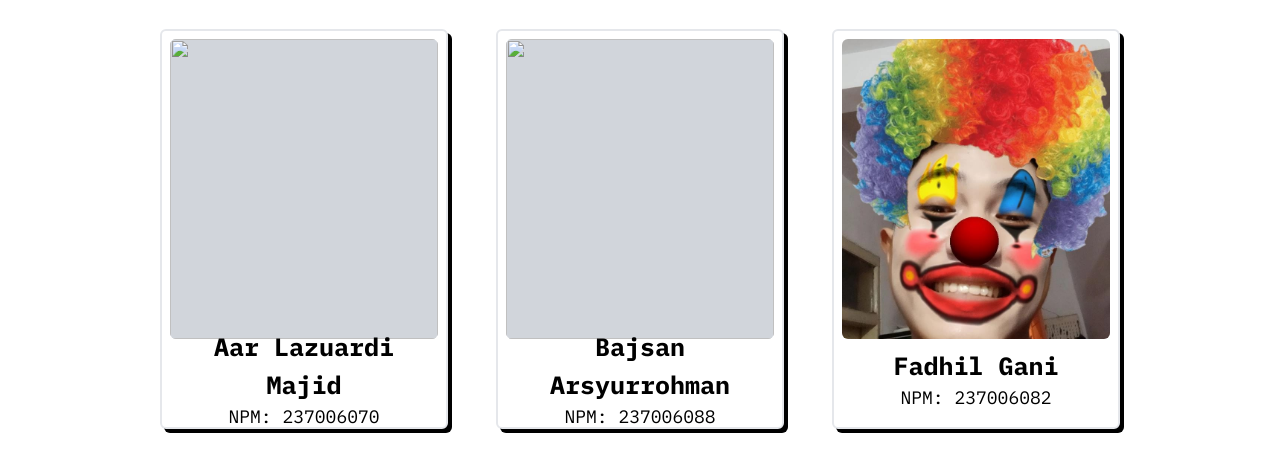
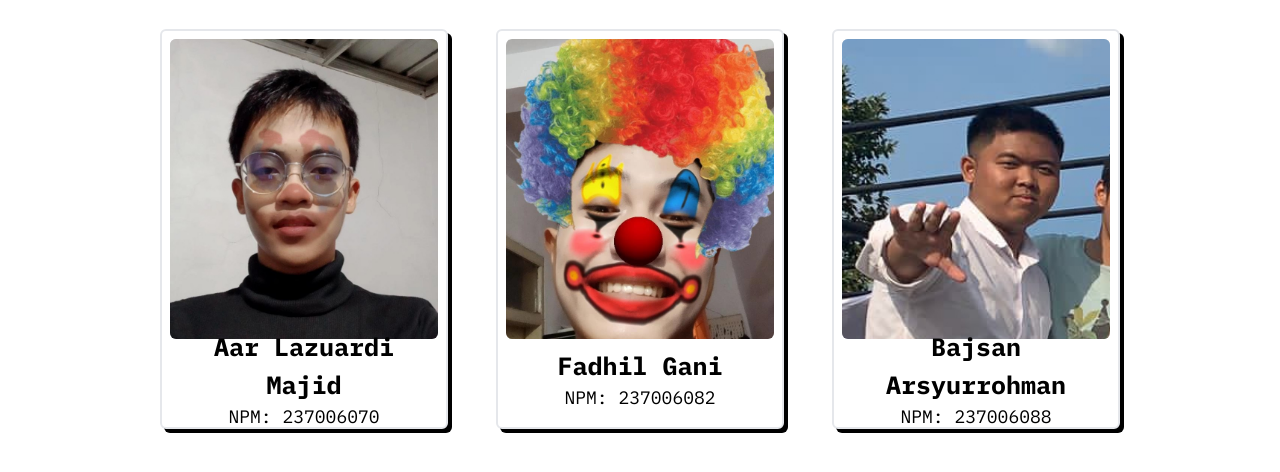
Before and after one commit to padiil/CalcuLearn, a website: page public/html/about-page.html in a window 1280 px wide. Shown: the part 128-600 px from the top of the page. Drawn offline with Linux system fonts and the light colour scheme.

Commit message:
add image in about

```diff
--- a/public/html/about-page.html
+++ b/public/html/about-page.html
@@ -45,8 +45,22 @@
           </ul>
 
           <ul class="flex items-center mx-4 mr-0 w-20 justify-between">
-            <button id="ENGLang" type="button" onclick="changeLanguage('en')" class="border-black bg-black text-white px-2 rounded-md">EN</button>
-            <button id="IDLang" type="button" onclick="changeLanguage('id')" class="px-2 rounded-md border-[2px] active:bg-black active:text-white">ID</button>
+            <button
+              id="ENGLang"
+              type="button"
+              onclick="changeLanguage('en')"
+              class="border-black bg-black text-white px-2 rounded-md"
+            >
+              EN
+            </button>
+            <button
+              id="IDLang"
+              type="button"
+              onclick="changeLanguage('id')"
+              class="px-2 rounded-md border-[2px] active:bg-black active:text-white"
+            >
+              ID
+            </button>
           </ul>
         </div>
       </div>
@@ -91,7 +105,7 @@
             class="flex w-[100%] h-[200px] rounded-md bg-gray-300 sm:h-[230px] md:h-[200px] lg:h-[300px]"
           >
             <img
-              src=""
+              src="../../src/img/Aar.jpeg"
               alt=""
               class="flex w-[100%] object-cover h-[100%] rounded-md"
             />
@@ -102,28 +116,6 @@
             <div>
               <p class="font-bold">Aar Lazuardi Majid</p>
               <p class="text-[12px] lg:text-[18px]">NPM: 237006070</p>
-            </div>
-          </div>
-        </div>
-
-        <div
-          class="flex flex-col w-[100%] py-2 px-2 items-center border-[2px] rounded-md bg-white my-4 shadow-[4px_4px] sm:w-[30%]"
-        >
-          <div
-            class="flex w-[100%] h-[200px] rounded-md bg-gray-300 sm:h-[230px] md:h-[200px] lg:h-[300px]"
-          >
-            <img
-              src=""
-              alt=""
-              class="flex w-[100%] object-cover h-[100%] rounded-md"
-            />
-          </div>
-          <div
-            class="flex flex-col justify-center items-center w-[100%] h-[80px] text-[15px] lg:text-[25px] text-center"
-          >
-            <div>
-              <p class="font-bold">Bajsan Arsyurrohman</p>
-              <p class="text-[12px] lg:text-[18px]">NPM: 237006088</p>
             </div>
           </div>
         </div>
@@ -149,6 +141,28 @@
             </div>
           </div>
         </div>
+
+        <div
+          class="flex flex-col w-[100%] py-2 px-2 items-center border-[2px] rounded-md bg-white my-4 shadow-[4px_4px] sm:w-[30%]"
+        >
+          <div
+            class="flex w-[100%] h-[200px] rounded-md bg-gray-300 sm:h-[230px] md:h-[200px] lg:h-[300px]"
+          >
+            <img
+              src="../../src/img/Bajsan.jpeg"
+              alt=""
+              class="flex w-[100%] object-cover h-[100%] rounded-md"
+            />
+          </div>
+          <div
+            class="flex flex-col justify-center items-center w-[100%] h-[80px] text-[15px] lg:text-[25px] text-center"
+          >
+            <div>
+              <p class="font-bold">Bajsan Arsyurrohman</p>
+              <p class="text-[12px] lg:text-[18px]">NPM: 237006088</p>
+            </div>
+          </div>
+        </div>
       </div>
     </div>
 
```
Also changed, not shown: src/img/Aar.jpeg (added), src/img/Bajsan.jpeg (added).
